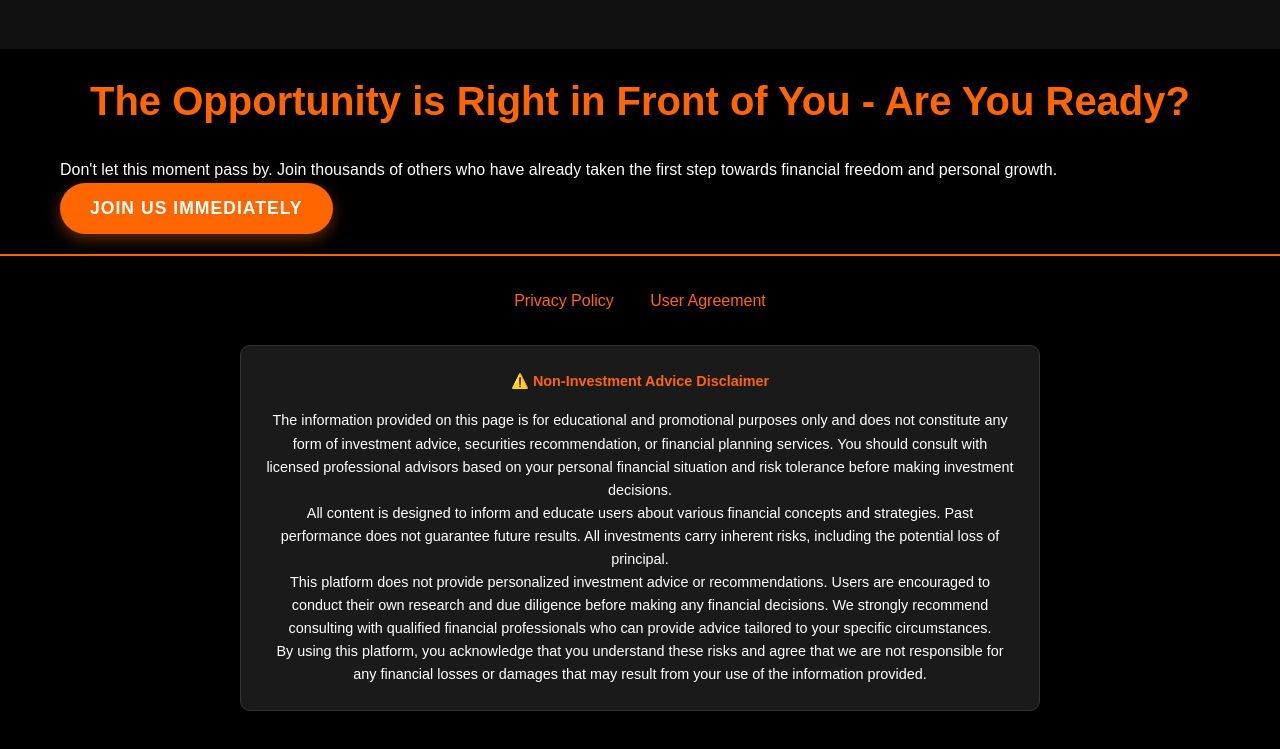
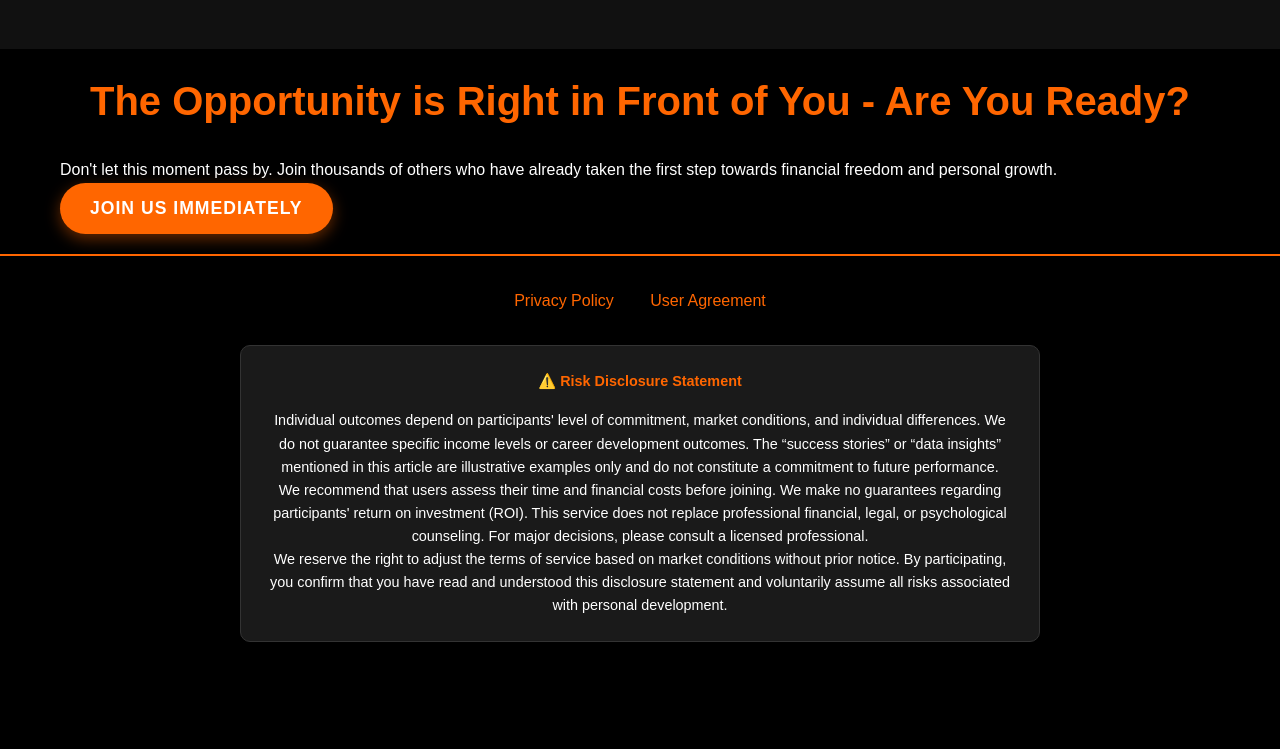
Before and after one commit to yuansn23/kma531a.shop, a plain HTML site: page bg.html in a window 1280 px wide. Shown: the part 2381-3130 px from the top of the page. Drawn offline with Linux system fonts and the light colour scheme.

Commit message:
Add files via upload

```diff
--- a/bg.html
+++ b/bg.html
@@ -130,11 +130,11 @@
                 <a href="terms.html" target="_blank">User Agreement</a>
             </div>
             <div class="disclaimer">
-                <h4>⚠️ Non-Investment Advice Disclaimer</h4>
-                <p>The information provided on this page is for educational and promotional purposes only and does not constitute any form of investment advice, securities recommendation, or financial planning services. You should consult with licensed professional advisors based on your personal financial situation and risk tolerance before making investment decisions.</p>
-                <p>All content is designed to inform and educate users about various financial concepts and strategies. Past performance does not guarantee future results. All investments carry inherent risks, including the potential loss of principal.</p>
-                <p>This platform does not provide personalized investment advice or recommendations. Users are encouraged to conduct their own research and due diligence before making any financial decisions. We strongly recommend consulting with qualified financial professionals who can provide advice tailored to your specific circumstances.</p>
-                <p>By using this platform, you acknowledge that you understand these risks and agree that we are not responsible for any financial losses or damages that may result from your use of the information provided.</p>
+                <h4>⚠️ Risk Disclosure Statement</h4>
+                <p>Individual outcomes depend on participants' level of commitment, market conditions, and individual differences. We do not guarantee specific income levels or career development outcomes. The “success stories” or “data insights” mentioned in this article are illustrative examples only and do not constitute a commitment to future performance.</p>
+                <p>We recommend that users assess their time and financial costs before joining. We make no guarantees regarding participants' return on investment (ROI). This service does not replace professional financial, legal, or psychological counseling. For major decisions, please consult a licensed professional.</p>
+                <p>We reserve the right to adjust the terms of service based on market conditions without prior notice.
+By participating, you confirm that you have read and understood this disclosure statement and voluntarily assume all risks associated with personal development.</p>
             </div>
         </div>
     </footer>
```
